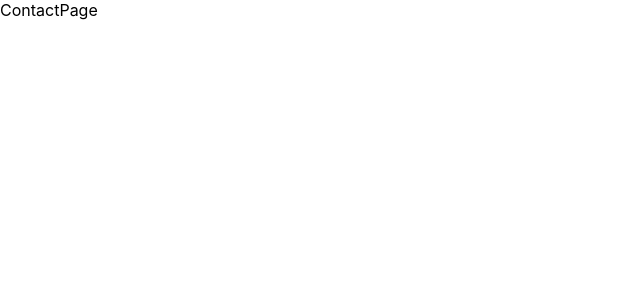
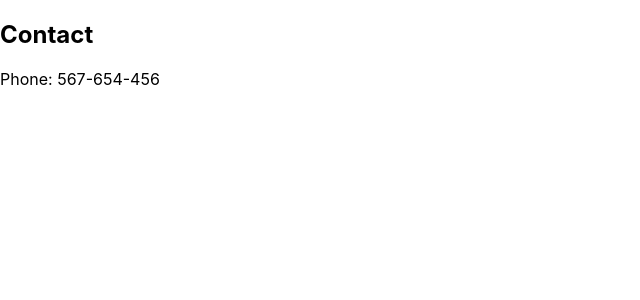
Before and after one commit to WojtekJaro/react-blog, a React (Create React App) app: page /contact in a window 1280 px wide. Shown: the top 300 px of the page, without its empty margins (0-640 px from the left). Built offline with nearby package versions, Linux system fonts and the light colour scheme.

Commit message:
contact page bugfix

```diff
--- a/src/pages/ContactPage/ContactPage.js
+++ b/src/pages/ContactPage/ContactPage.js
@@ -2,7 +2,10 @@ import React from 'react'
 
 const ContactPage = () => {
   return (
-    <div>ContactPage</div>
+    <div>
+        <h2>Contact</h2>
+        <span>Phone: 567-654-456</span>
+    </div>
   )
 }
 
```
